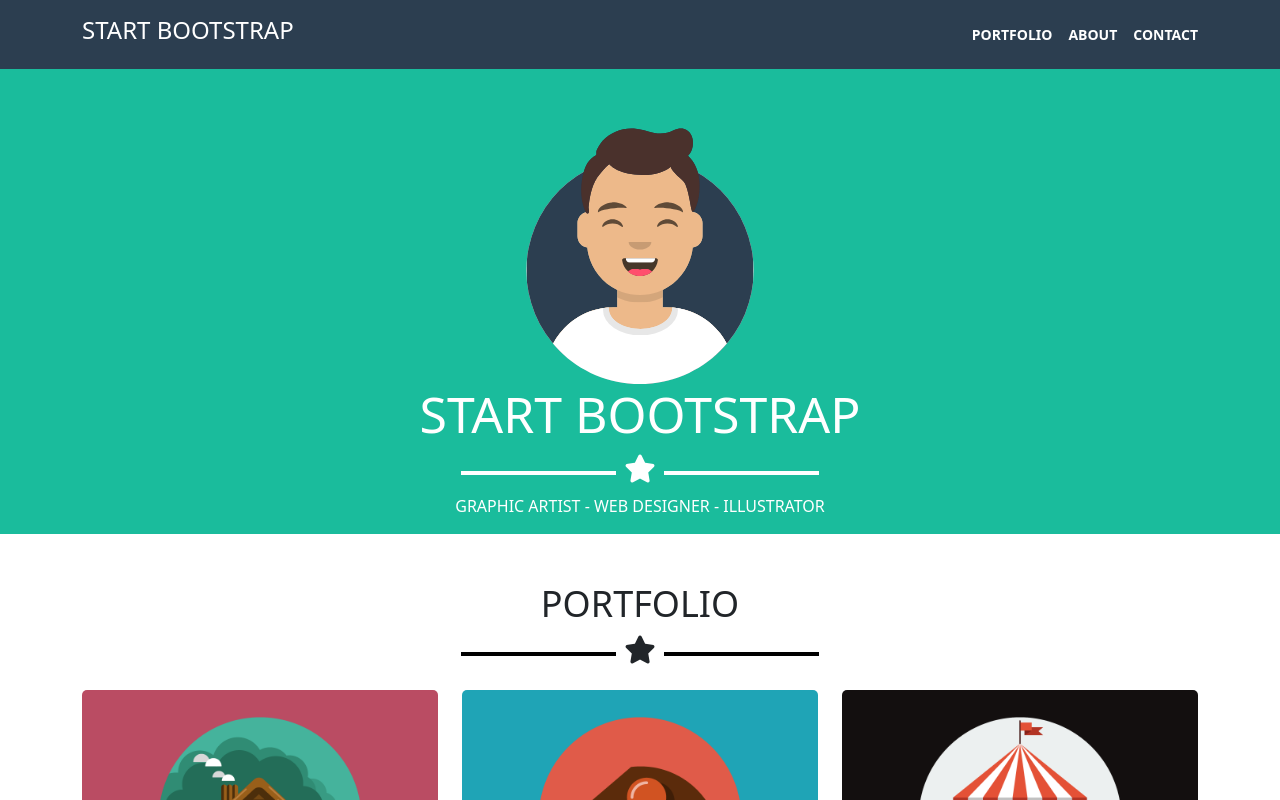
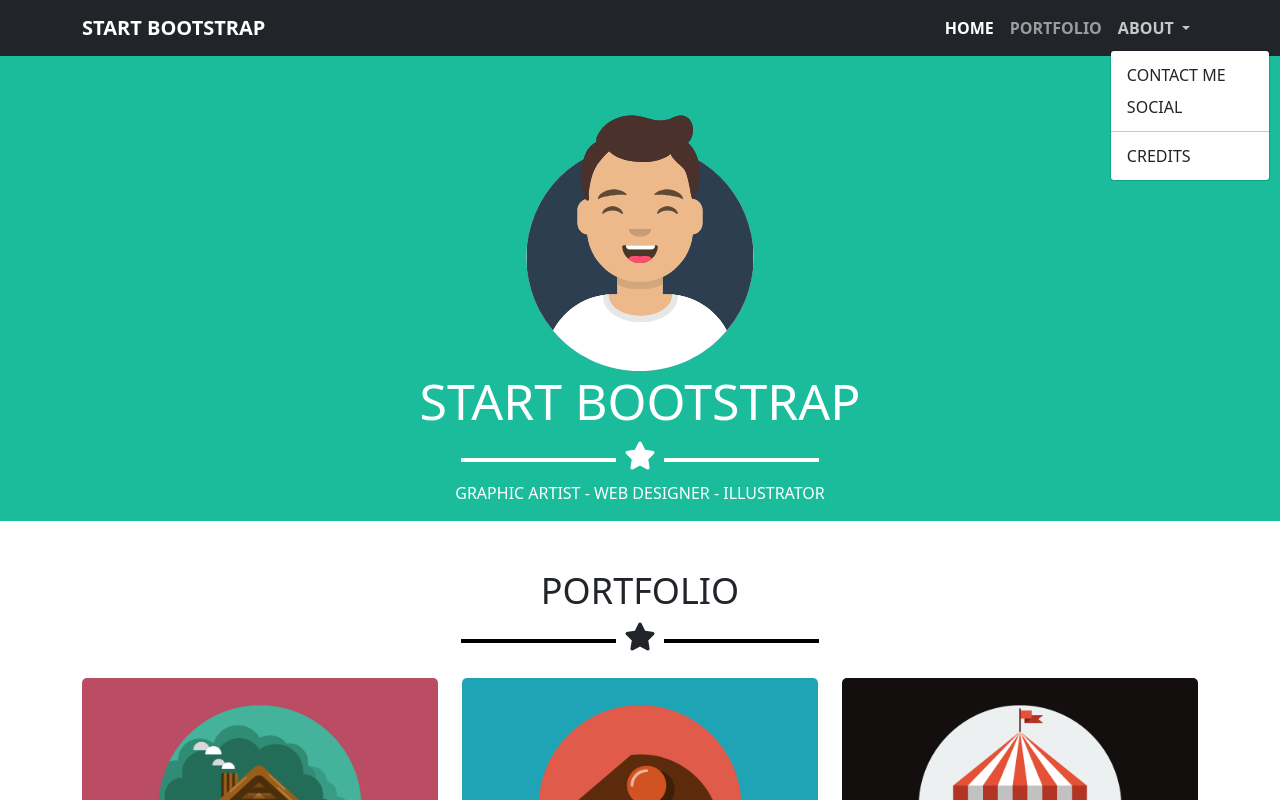
Before and after one commit to Calibro45/html-css-bootstrap-freelancer, a plain HTML site: page index.html in a window 1280 px wide. Both pictures are taken after a click on the button "ABOUT". Shown: the top 800 px of the page. Drawn offline with nearby package versions, Linux system fonts and the light colour scheme.

Commit message:
add navbar boot end

```diff
--- a/index.html
+++ b/index.html
@@ -13,9 +13,9 @@
 
     <!-- intestazione -->
 
-    <header class="ms_nav-bgcolor">
+    <header>
 
-        <div class="container">
+        <!-- <div class="container">
 
             <div class="row justify-content-between align-items-center py-3">
                 <div class="col-auto">
@@ -37,7 +37,37 @@
                 </nav>
             </div>
 
-        </div>
+        </div> -->
+
+        <nav class="navbar navbar-expand-md navbar-expand-lg navbar navbar-dark bg-dark text-uppercase">
+            <div class="container">
+              <a class="navbar-brand fw-bold" href="#">Start Bootstrap</a>
+              <button class="navbar-toggler" type="button" data-bs-toggle="collapse" data-bs-target="#navbarSupportedContent" aria-controls="navbarSupportedContent" aria-expanded="false" aria-label="Toggle navigation">
+                <span class="navbar-toggler-icon"></span>
+              </button>
+              <div class="collapse navbar-collapse flex-grow-0" id="navbarSupportedContent">
+                <ul class="navbar-nav me-auto mb-lg-0">
+                  <li class="nav-item">
+                    <a class="nav-link active fw-bold" aria-current="page" href="#">Home</a>
+                  </li>
+                  <li class="nav-item">
+                    <a class="nav-link fw-bold" href="#portfolio">Portfolio</a>
+                  </li>
+                  <li class="nav-item dropdown">
+                    <a class="nav-link dropdown-toggle fw-bold" href="#" id="navbarDropdown" role="button" data-bs-toggle="dropdown" aria-expanded="false">
+                      About
+                    </a>
+                    <ul class="dropdown-menu" aria-labelledby="navbarDropdown">
+                      <li><a class="dropdown-item" href="#contact">Contact Me</a></li>
+                      <li><a class="dropdown-item" href="#info">Social</a></li>
+                      <li><hr class="dropdown-divider"></li>
+                      <li><a class="dropdown-item" href="#copyright">Credits</a></li>
+                    </ul>
+                  </li>
+                </ul>
+              </div>
+            </div>
+          </nav>
 
     </header>
 
@@ -248,7 +278,7 @@
                         <div class="ms_info_card">
                             <h5 class="text-uppercase">Location</h5>
                             <p class="my-0">2215 john Daniel Drive Clark, MO</p>
-                            <p>54243</p>
+                            <p class="mb-0">54243</p>
                         </div>
                     </div>
 
@@ -284,7 +314,7 @@
 
         </section>
 
-        <section class="ms_copyright">
+        <section id="copyright" class="ms_copyright">
 
             <div class="container">
 
@@ -301,4 +331,7 @@
     </footer>
 
 </body>
+
+<script src="https://cdn.jsdelivr.net/npm/bootstrap@5.1.3/dist/js/bootstrap.bundle.min.js" integrity="sha384-ka7Sk0Gln4gmtz2MlQnikT1wXgYsOg+OMhuP+IlRH9sENBO0LRn5q+8nbTov4+1p" crossorigin="anonymous"></script>
+
 </html>
```
